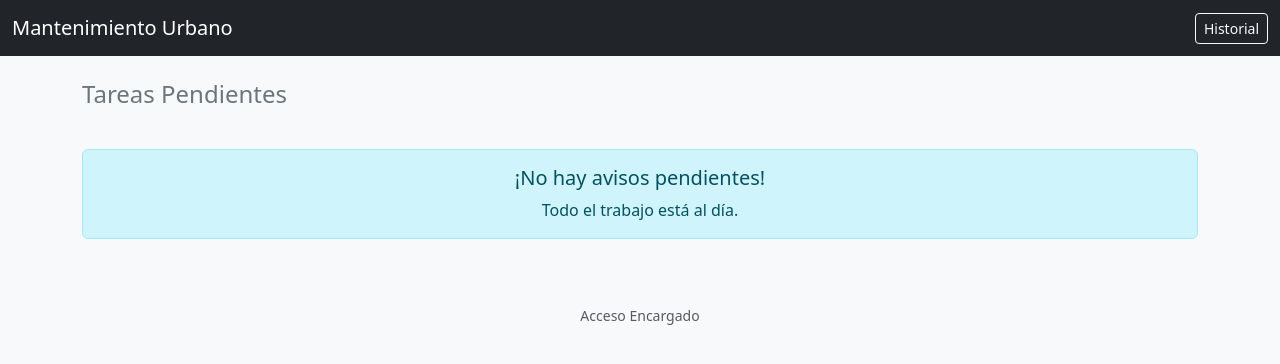
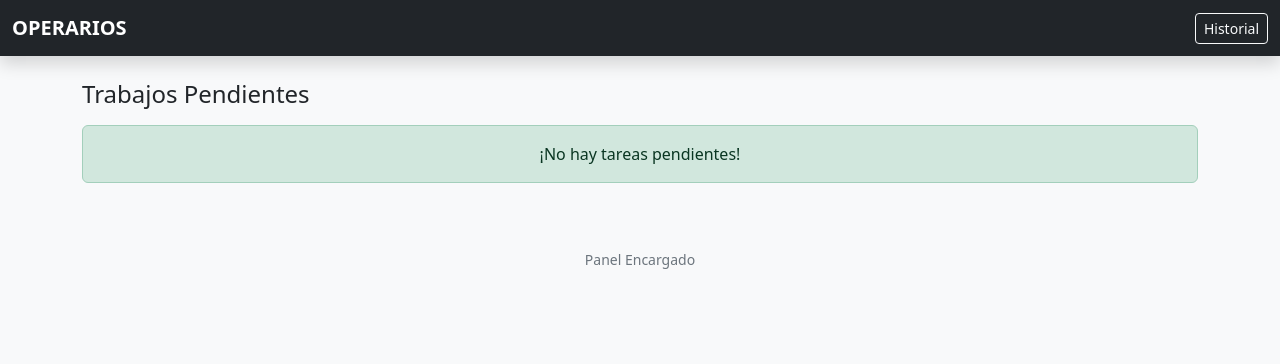
Before and after one commit to manin1985/mantenimiento-app, a Flask app: template templates/index.html in a window 1280 px wide. Shown: the top 364 px of the page. Run offline with Flask 3, Linux system fonts and the light colour scheme; the template is opened without the code that fills it, so the values that code supplies are empty; some libraries are stand-ins or nearby versions.

Commit message:
Update index.html

```diff
--- a/templates/index.html
+++ b/templates/index.html
@@ -7,41 +7,33 @@
     <link href="https://cdn.jsdelivr.net/npm/bootstrap@5.3.0/dist/css/bootstrap.min.css" rel="stylesheet">
 </head>
 <body class="bg-light">
-    <nav class="navbar navbar-dark bg-dark mb-4">
+    <nav class="navbar navbar-dark bg-dark mb-4 shadow">
         <div class="container-fluid">
-            <span class="navbar-brand">Mantenimiento Urbano</span>
+            <span class="navbar-brand fw-bold">OPERARIOS</span>
             <a href="/historial" class="btn btn-outline-light btn-sm">Historial</a>
         </div>
     </nav>
 
     <div class="container">
-        <h4 class="mb-3 text-secondary">Tareas Pendientes</h4>
-
+        <h4 class="mb-3">Trabajos Pendientes</h4>
         <div class="list-group">
             {% if pendientes %}
                 {% for p in pendientes %}
-                <div class="list-group-item shadow-sm mb-3 rounded p-3 bg-white">
-                    <div class="mb-2">
-                        <h6 class="mb-1 text-uppercase fw-bold text-primary">{{ p[1] }}</h6>
-                        <p class="mb-0 text-muted small"><strong>Ubicación:</strong> {{ p[2] }}</p>
-                    </div>
-
-                    <form action="/completar/{{ p[0] }}" method="POST" class="d-flex gap-2 align-items-center mt-3">
+                <div class="list-group-item shadow-sm mb-3 rounded p-3 border-start border-warning border-5">
+                    <h6 class="text-uppercase fw-bold text-dark">{{ p[1] }}</h6>
+                    <p class="text-muted small mb-3">📍 {{ p[2] }}</p>
+                    <form action="/completar/{{ p[0] }}" method="POST" class="d-flex gap-2">
                         <input type="text" name="operario" class="form-control form-control-sm" placeholder="Tu nombre..." required>
-                        <button type="submit" class="btn btn-success btn-sm px-4">FINALIZAR</button>
+                        <button type="submit" class="btn btn-success btn-sm fw-bold">FINALIZAR</button>
                     </form>
                 </div>
                 {% endfor %}
             {% else %}
-                <div class="alert alert-info text-center mt-4">
-                    <h5>¡No hay avisos pendientes!</h5>
-                    <p class="mb-0">Todo el trabajo está al día.</p>
-                </div>
+                <div class="alert alert-success text-center">¡No hay tareas pendientes!</div>
             {% endif %}
         </div>
-
-        <div class="text-center mt-5 pb-4">
-            <a href="/crear" class="text-muted small text-decoration-none">Acceso Encargado</a>
+        <div class="text-center mt-5 mb-4">
+            <a href="/crear" class="text-secondary small text-decoration-none">Panel Encargado</a>
         </div>
     </div>
 </body>
```
